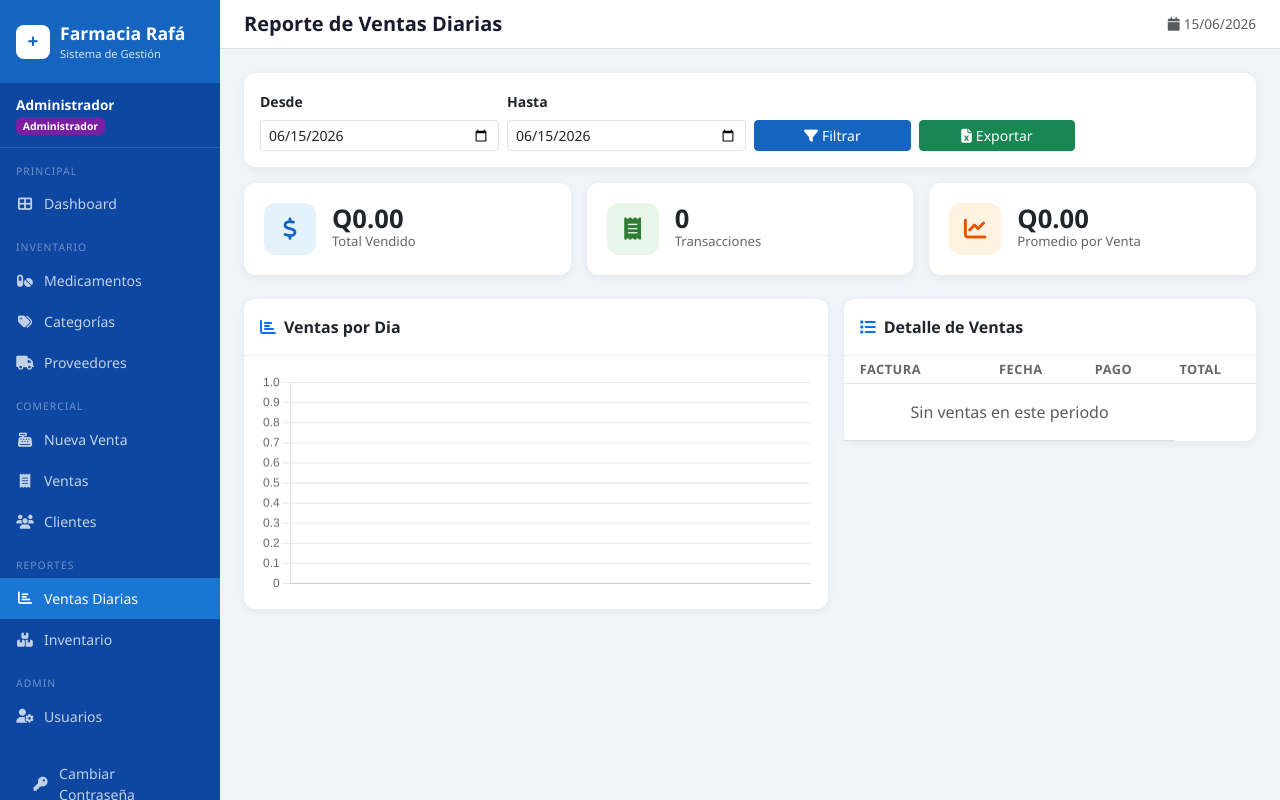
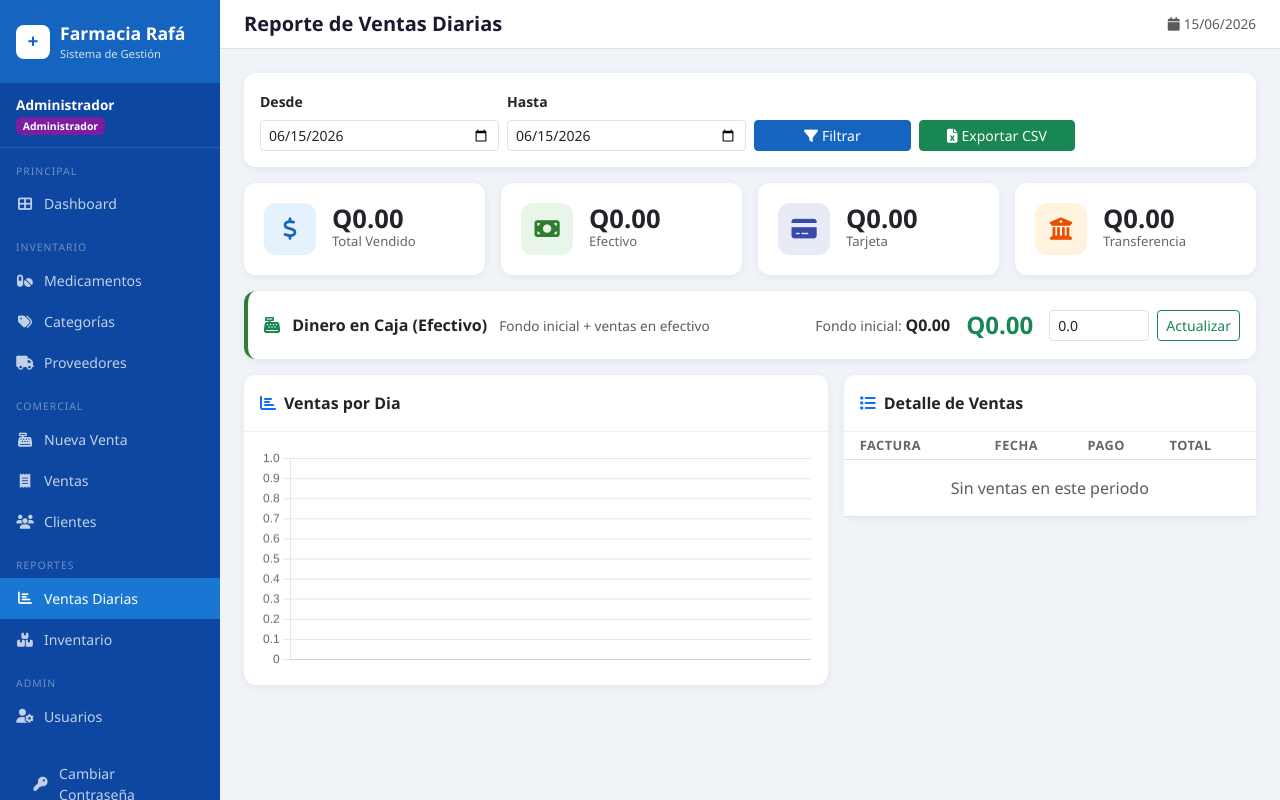
Before and after one commit to sistemacom40-byte/sistema.farmacia.rafa, a Flask app: page /reportes/ventas in a window 1280 px wide. Run offline with Flask 3, Linux system fonts and the light colour scheme; a user stored in the database is signed in; data that the repository does not hold is empty.

Commit message:
Update sales report template with new statistics

```diff
--- a/Farmacia-rafa/templates/reporte_ventas.html
+++ b/Farmacia-rafa/templates/reporte_ventas.html
@@ -20,15 +20,16 @@
       </div>
       <div class="col-md-2">
         <a href="{{ url_for('exportar_ventas_excel', desde=desde, hasta=hasta) }}" class="btn btn-success btn-sm w-100">
-          <i class="fas fa-file-excel me-1"></i>Exportar
+          <i class="fas fa-file-excel me-1"></i>Exportar CSV
         </a>
       </div>
     </form>
   </div>
 </div>
 
-<div class="row g-3 mb-4">
-  <div class="col-md-4">
+<!-- Totales generales -->
+<div class="row g-3 mb-3">
+  <div class="col-md-3">
     <div class="stat-card">
       <div class="stat-icon" style="background:#e3f2fd;color:#1565C0;"><i class="fas fa-dollar-sign"></i></div>
       <div>
@@ -37,21 +38,59 @@
       </div>
     </div>
   </div>
-  <div class="col-md-4">
+  <div class="col-md-3">
     <div class="stat-card">
-      <div class="stat-icon" style="background:#e8f5e9;color:#2e7d32;"><i class="fas fa-receipt"></i></div>
+      <div class="stat-icon" style="background:#e8f5e9;color:#2e7d32;"><i class="fas fa-money-bill"></i></div>
       <div>
-        <div class="stat-val">{{ total_transacciones }}</div>
-        <div class="stat-lbl">Transacciones</div>
+        <div class="stat-val">Q{{ "%.2f"|format(total_efectivo) }}</div>
+        <div class="stat-lbl">Efectivo</div>
       </div>
     </div>
   </div>
-  <div class="col-md-4">
+  <div class="col-md-3">
     <div class="stat-card">
-      <div class="stat-icon" style="background:#fff3e0;color:#e65100;"><i class="fas fa-chart-line"></i></div>
+      <div class="stat-icon" style="background:#e8eaf6;color:#3949ab;"><i class="fas fa-credit-card"></i></div>
       <div>
-        <div class="stat-val">Q{{ "%.2f"|format(promedio) }}</div>
-        <div class="stat-lbl">Promedio por Venta</div>
+        <div class="stat-val">Q{{ "%.2f"|format(total_tarjeta) }}</div>
+        <div class="stat-lbl">Tarjeta</div>
+      </div>
+    </div>
+  </div>
+  <div class="col-md-3">
+    <div class="stat-card">
+      <div class="stat-icon" style="background:#fff3e0;color:#e65100;"><i class="fas fa-university"></i></div>
+      <div>
+        <div class="stat-val">Q{{ "%.2f"|format(total_transferencia) }}</div>
+        <div class="stat-lbl">Transferencia</div>
+      </div>
+    </div>
+  </div>
+</div>
+
+<!-- Caja -->
+<div class="card mb-3" style="border-left: 4px solid #2e7d32;">
+  <div class="card-body py-3">
+    <div class="d-flex justify-content-between align-items-center">
+      <div>
+        <i class="fas fa-cash-register me-2 text-success"></i>
+        <strong>Dinero en Caja (Efectivo)</strong>
+        <span class="text-muted ms-2" style="font-size:.85rem;">Fondo inicial + ventas en efectivo</span>
+      </div>
+      <div class="d-flex align-items-center gap-3">
+        <div>
+          <span class="text-muted small">Fondo inicial: </span>
+          <strong>Q{{ "%.2f"|format(fondo_caja) }}</strong>
+        </div>
+        <div class="fs-4 fw-bold text-success">
+          Q{{ "%.2f"|format(fondo_caja + total_efectivo) }}
+        </div>
+        <form method="POST" action="{{ url_for('actualizar_fondo') }}" class="d-flex gap-2 align-items-center">
+          <input type="hidden" name="desde" value="{{ desde }}">
+          <input type="hidden" name="hasta" value="{{ hasta }}">
+          <input type="number" name="fondo" class="form-control form-control-sm" style="width:100px;"
+                 value="{{ fondo_caja }}" step="0.01" min="0" placeholder="Fondo">
+          <button class="btn btn-outline-success btn-sm">Actualizar</button>
+        </form>
       </div>
     </div>
   </div>
@@ -81,7 +120,7 @@
               <td><strong>Q{{ "%.2f"|format(v.total) }}</strong></td>
             </tr>
             {% else %}
-            <tr><td colspan="3" class="text-center text-muted py-3">Sin ventas en este periodo</td></tr>
+            <tr><td colspan="4" class="text-center text-muted py-3">Sin ventas en este periodo</td></tr>
             {% endfor %}
           </tbody>
         </table>
```
